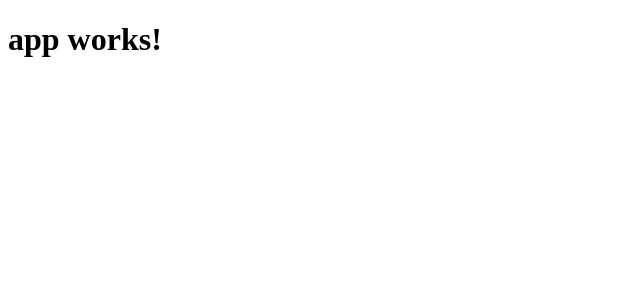
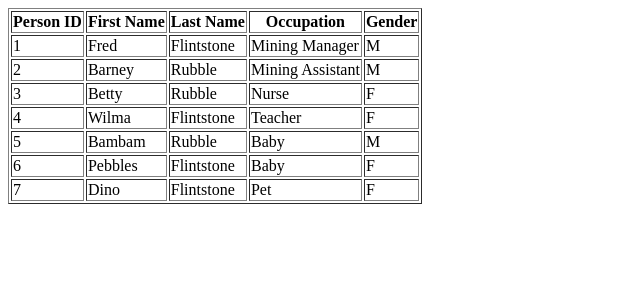
Before and after one commit to vincewong22/flintstones, an Angular app: page / in a window 1280 px wide. Shown: the top 300 px of the page, without its empty margins (0-640 px from the left). Built offline with nearby package versions, Linux system fonts and the light colour scheme.

Commit message:
first commit

```diff
--- a/src/app/app.component.css
+++ b/src/app/app.component.css
@@ -0,0 +1,4 @@
+.selected {
+  background-color: #CFD8DC !important;
+  color: darkblue;
+}
--- a/src/app/app.component.html
+++ b/src/app/app.component.html
@@ -1,3 +1,21 @@
-<h1>
-  {{title}}
-</h1>
+<table *ngIf="characters" border="1">
+  <thead>
+    <tr>
+      <th>Person ID</th>
+      <th>First Name</th>
+      <th>Last Name</th>
+      <th>Occupation</th>
+      <th>Gender</th>
+    </tr>
+  </thead>
+  <tbody>
+    <tr *ngFor="let c of characters; let i=index;" (click)="onSelect(c)" [class.selected]="c === selected">
+      <td>{{c.PersonId}}</td>
+      <td>{{c.FirstName}}</td>
+      <td>{{c.LastName}}</td>
+      <td>{{c.Occupation}}</td>
+      <td>{{c.Gender}}</td>
+    </tr>
+  </tbody>
+</table>
+<app-character-detail [character]="selected"></app-character-detail>
--- a/src/app/app.component.ts
+++ b/src/app/app.component.ts
@@ -1,10 +1,25 @@
 import { Component } from '@angular/core';
+import {CartoonCharacter} from './cartoon-character';
+import {DUMMY_DATA} from './data/dummy-data';
 
 @Component({
   selector: 'app-root',
   templateUrl: './app.component.html',
-  styleUrls: ['./app.component.css']
+  styleUrls: ['./app.component.css'],
+
 })
 export class AppComponent {
-  title = 'app works!';
+  characters = DUMMY_DATA;
+  // character: CartoonCharacter = {
+  //   PersonId: 1,
+  //   FirstName: "Fred",
+  //   LastName: "Flintstone",
+  //   Occupation: "Mining Manager",
+  //   Gender: "M",
+  //   Picture:  "http://flintstones.zift.ca/images/flintstone/fred.png",
+  // };
+  selected: CartoonCharacter;
+  onSelect(character: CartoonCharacter): void {
+    this.selected= character;
 }
+}
--- a/src/app/app.module.ts
+++ b/src/app/app.module.ts
@@ -4,10 +4,12 @@ import { FormsModule } from '@angular/forms';
 import { HttpModule } from '@angular/http';
 
 import { AppComponent } from './app.component';
+import { CharacterDetailComponent } from './character-detail/character-detail.component';
 
 @NgModule({
   declarations: [
-    AppComponent
+    AppComponent,
+    CharacterDetailComponent,
   ],
   imports: [
     BrowserModule,
--- /dev/null
+++ b/src/app/cartoon-character.ts
@@ -0,0 +1,9 @@
+export class CartoonCharacter {
+     PersonId: number;
+  FirstName: string;
+  LastName: string;
+  Occupation: string;
+  Gender: string;
+  Picture: string;
+
+}
--- /dev/null
+++ b/src/app/character-detail/character-detail.component.html
@@ -0,0 +1,15 @@
+<div *ngIf="selected">
+  <p>Person ID: {{selected.PersonId}}</p>
+  <p>First Name: {{selected.FirstName}}</p>
+  <p>Last Name: {{selected.LastName}}</p>
+  <p>Occupation: {{selected.Occupation}}</p>
+  <p>Gender: {{selected.Gender}}</p>
+  <p>Picture: <img src="{{selected.Picture}}" alt="{{selected.FirstName}} {{selected.LastName}}" /></p>
+  <div>
+    <p><label>First Name: </label><input [(ngModel)]="selected.FirstName" placeholder="FirstName"></p>
+    <p><label>Last Name: </label><input [(ngModel)]="selected.LastName" placeholder="LastName"></p>
+    <p><label>Occupation: </label><input [(ngModel)]="selected.Occupation" placeholder="Occupation"></p>
+    <p><label>Gender: </label><input [(ngModel)]="selected.Gender" placeholder="M or F"></p>
+    <p><label>Picture: </label><input [(ngModel)]="selected.Picture" placeholder="Picture"></p>
+  </div>
+</div>
--- /dev/null
+++ b/src/app/character-detail/character-detail.component.ts
@@ -0,0 +1,18 @@
+import { Component, OnInit, Input } from '@angular/core';
+import {CartoonCharacter} from '../cartoon-character';
+@Component({
+  selector: 'app-character-detail',
+  templateUrl: './character-detail.component.html',
+  styleUrls: ['./character-detail.component.css']
+})
+export class CharacterDetailComponent implements OnInit {
+
+@Input()
+character: CartoonCharacter;
+
+  constructor() { }
+
+  ngOnInit() {
+  }
+
+}
--- /dev/null
+++ b/src/app/data/dummy-data.ts
@@ -0,0 +1,10 @@
+import {CartoonCharacter} from '../cartoon-character';
+export const DUMMY_DATA: CartoonCharacter[] = [
+  {"PersonId":1,"FirstName":"Fred","LastName":"Flintstone","Occupation":"Mining Manager","Gender":"M","Picture":"http://flintstones.zift.ca/images/flintstone/fred.png"},
+  {"PersonId":2,"FirstName":"Barney","LastName":"Rubble","Occupation":"Mining Assistant","Gender":"M","Picture":"http://flintstones.zift.ca/images/flintstone/barney.png"},
+  {"PersonId":3,"FirstName":"Betty","LastName":"Rubble","Occupation":"Nurse","Gender":"F","Picture":"http://flintstones.zift.ca/images/flintstone/betty.png"},
+  {"PersonId":4,"FirstName":"Wilma","LastName":"Flintstone","Occupation":"Teacher","Gender":"F","Picture":"http://flintstones.zift.ca/images/flintstone/wilma.png"},
+  {"PersonId":5,"FirstName":"Bambam","LastName":"Rubble","Occupation":"Baby","Gender":"M","Picture":"http://flintstones.zift.ca/images/flintstone/bambam.png"},
+  {"PersonId":6,"FirstName":"Pebbles","LastName":"Flintstone","Occupation":"Baby","Gender":"F","Picture":"http://flintstones.zift.ca/images/flintstone/pebbles.png"},
+  {"PersonId":7,"FirstName":"Dino","LastName":"Flintstone","Occupation":"Pet","Gender":"F","Picture":"http://flintstones.zift.ca/images/flintstone/dino.png"}
+]
```
Also changed, not shown: src/app/character-detail/character-detail.component.css (added), 1 other file (tests, documents, lock files or other folders).
